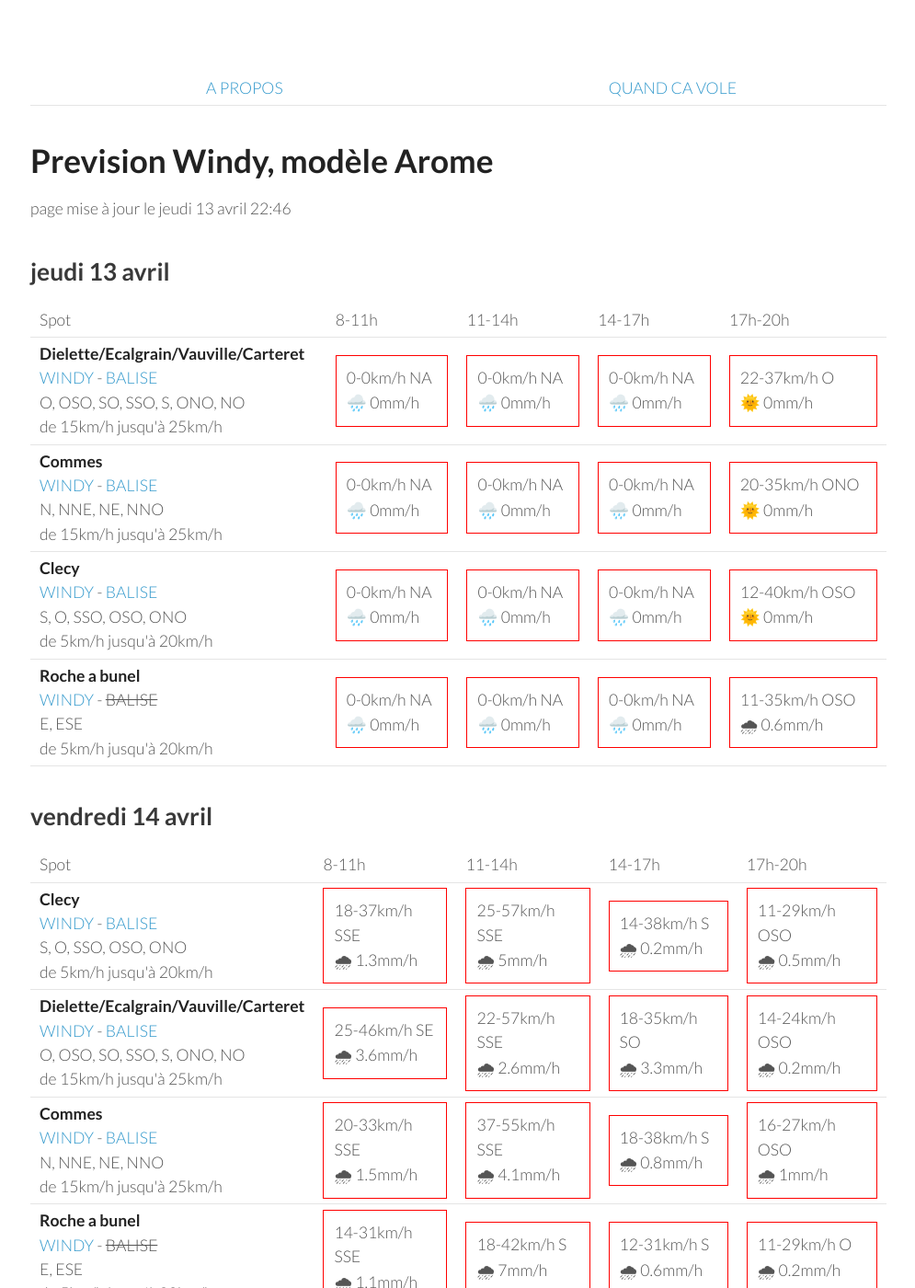
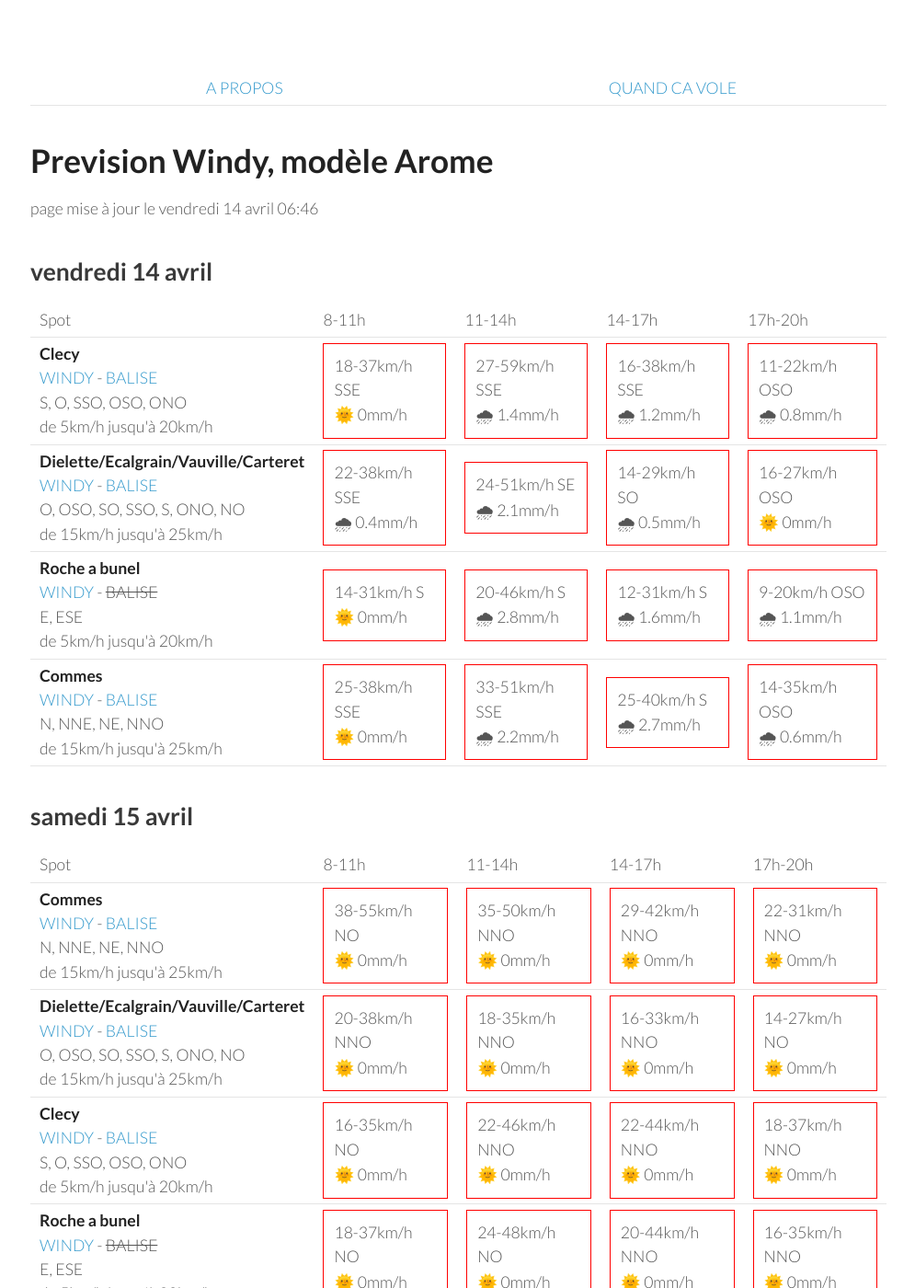
Before and after one commit to parapente-dans-le-nord/parapente-dans-le-nord.github.io, a Jekyll site: the page built from normandie.markdown, in a window 1280 px wide and 1400 px high. Shown: the whole window at 92% size, without its empty margins (25-1020 px from the left). Built offline with Jekyll 4.4.1, drawn with Linux system fonts in a browser that asks for light colours; some of the changed text lies outside the part shown.

Commit message:
update index.markdown

```diff
--- a/normandie.markdown
+++ b/normandie.markdown
@@ -7,60 +7,8 @@ title:  "Tous les spots"
 {: .links}
 
 # Prevision Windy, modèle Arome
-page mise à jour le jeudi 13 avril 22:46
+page mise à jour le vendredi 14 avril 06:46
 
-## jeudi 13 avril
-
-{::nomarkdown}
-<table>
-  <tbody>
-    <tr>
-      <td>Spot</td>
-      <td>8-11h</td>
-      <td>11-14h</td>
-      <td>14-17h</td>
-      <td>17h-20h</td>
-    </tr>
-<tr>
-        <td><strong>Dielette/Ecalgrain/Vauville/Carteret</strong><br><a href="https://windy.com/49.650/-1.856?49.243,-1.856,8">WINDY</a> - <span class=""><a href="http://www.balisemeteo.com/balise.php?idBalise=81">BALISE</a> </span><br> <span class="vent-favorable">O, OSO, SO, SSO, S, ONO, NO</span><br><span class="force-vent">de 15km/h jusqu'à 25km/h</span> </td>
-
-            <td><div class="not-flyable"><p>0-0km/h NA</p><p>🌧️ 0mm/h</p></div></td>
-            <td><div class="not-flyable"><p>0-0km/h NA</p><p>🌧️ 0mm/h</p></div></td>
-            <td><div class="not-flyable"><p>0-0km/h NA</p><p>🌧️ 0mm/h</p></div></td>
-            <td><div class="not-flyable"><p>22-37km/h O</p><p>🌞 0mm/h</p></div></td>
-
-    </tr>
-<tr>
-        <td><strong>Commes</strong><br><a href="https://windy.com/49.346/-0.726?48.936,-0.726,8">WINDY</a> - <span class=""><a href="http://www.balisemeteo.com/balise.php?idBalise=158">BALISE</a> </span><br> <span class="vent-favorable">N, NNE, NE, NNO</span><br><span class="force-vent">de 15km/h jusqu'à 25km/h</span> </td>
-
-            <td><div class="not-flyable"><p>0-0km/h NA</p><p>🌧️ 0mm/h</p></div></td>
-            <td><div class="not-flyable"><p>0-0km/h NA</p><p>🌧️ 0mm/h</p></div></td>
-            <td><div class="not-flyable"><p>0-0km/h NA</p><p>🌧️ 0mm/h</p></div></td>
-            <td><div class="not-flyable"><p>20-35km/h ONO</p><p>🌞 0mm/h</p></div></td>
-
-    </tr>
-<tr>
-        <td><strong>Clecy</strong><br><a href="https://windy.com/48.929/-0.470?48.516,-0.470,8">WINDY</a> - <span class=""><a href="http://www.balisemeteo.com/balise.php?idBalise=122">BALISE</a> </span><br> <span class="vent-favorable">S, O, SSO, OSO, ONO</span><br><span class="force-vent">de 5km/h jusqu'à 20km/h</span> </td>
-
-            <td><div class="not-flyable"><p>0-0km/h NA</p><p>🌧️ 0mm/h</p></div></td>
-            <td><div class="not-flyable"><p>0-0km/h NA</p><p>🌧️ 0mm/h</p></div></td>
-            <td><div class="not-flyable"><p>0-0km/h NA</p><p>🌧️ 0mm/h</p></div></td>
-            <td><div class="not-flyable"><p>12-40km/h OSO</p><p>🌞 0mm/h</p></div></td>
-
-    </tr>
-<tr>
-        <td><strong>Roche a bunel</strong><br><a href="https://windy.com/48.993/-0.499?48.580,-0.499,8">WINDY</a> - <span class="no-balise"> BALISE </span><br> <span class="vent-favorable">E, ESE</span><br><span class="force-vent">de 5km/h jusqu'à 20km/h</span> </td>
-
-            <td><div class="not-flyable"><p>0-0km/h NA</p><p>🌧️ 0mm/h</p></div></td>
-            <td><div class="not-flyable"><p>0-0km/h NA</p><p>🌧️ 0mm/h</p></div></td>
-            <td><div class="not-flyable"><p>0-0km/h NA</p><p>🌧️ 0mm/h</p></div></td>
-            <td><div class="not-flyable"><p>11-35km/h OSO</p><p>🌧 0.6mm/h</p></div></td>
-
-    </tr>
-
-</tbody>
-</table>
-{:/}
 ## vendredi 14 avril
 
 {::nomarkdown}
@@ -76,40 +24,40 @@ page mise à jour le jeudi 13 avril 22:46
 <tr>
         <td><strong>Clecy</strong><br><a href="https://windy.com/48.929/-0.470?48.516,-0.470,8">WINDY</a> - <span class=""><a href="http://www.balisemeteo.com/balise.php?idBalise=122">BALISE</a> </span><br> <span class="vent-favorable">S, O, SSO, OSO, ONO</span><br><span class="force-vent">de 5km/h jusqu'à 20km/h</span> </td>
 
-            <td><div class="not-flyable"><p>18-37km/h SSE</p><p>🌧 1.3mm/h</p></div></td>
-            <td><div class="not-flyable"><p>25-57km/h SSE</p><p>🌧 5mm/h</p></div></td>
-            <td><div class="not-flyable"><p>14-38km/h S</p><p>🌧 0.2mm/h</p></div></td>
-            <td><div class="not-flyable"><p>11-29km/h OSO</p><p>🌧 0.5mm/h</p></div></td>
+            <td><div class="not-flyable"><p>18-37km/h SSE</p><p>🌞 0mm/h</p></div></td>
+            <td><div class="not-flyable"><p>27-59km/h SSE</p><p>🌧 1.4mm/h</p></div></td>
+            <td><div class="not-flyable"><p>16-38km/h SSE</p><p>🌧 1.2mm/h</p></div></td>
+            <td><div class="not-flyable"><p>11-22km/h OSO</p><p>🌧 0.8mm/h</p></div></td>
 
 
     </tr>
 <tr>
         <td><strong>Dielette/Ecalgrain/Vauville/Carteret</strong><br><a href="https://windy.com/49.650/-1.856?49.243,-1.856,8">WINDY</a> - <span class=""><a href="http://www.balisemeteo.com/balise.php?idBalise=81">BALISE</a> </span><br> <span class="vent-favorable">O, OSO, SO, SSO, S, ONO, NO</span><br><span class="force-vent">de 15km/h jusqu'à 25km/h</span> </td>
 
-            <td><div class="not-flyable"><p>25-46km/h SE</p><p>🌧 3.6mm/h</p></div></td>
-            <td><div class="not-flyable"><p>22-57km/h SSE</p><p>🌧 2.6mm/h</p></div></td>
-            <td><div class="not-flyable"><p>18-35km/h SO</p><p>🌧 3.3mm/h</p></div></td>
-            <td><div class="not-flyable"><p>14-24km/h OSO</p><p>🌧 0.2mm/h</p></div></td>
+            <td><div class="not-flyable"><p>22-38km/h SSE</p><p>🌧 0.4mm/h</p></div></td>
+            <td><div class="not-flyable"><p>24-51km/h SE</p><p>🌧 2.1mm/h</p></div></td>
+            <td><div class="not-flyable"><p>14-29km/h SO</p><p>🌧 0.5mm/h</p></div></td>
+            <td><div class="not-flyable"><p>16-27km/h OSO</p><p>🌞 0mm/h</p></div></td>
+
+
+    </tr>
+<tr>
+        <td><strong>Roche a bunel</strong><br><a href="https://windy.com/48.993/-0.499?48.580,-0.499,8">WINDY</a> - <span class="no-balise"> BALISE </span><br> <span class="vent-favorable">E, ESE</span><br><span class="force-vent">de 5km/h jusqu'à 20km/h</span> </td>
+
+            <td><div class="not-flyable"><p>14-31km/h S</p><p>🌞 0mm/h</p></div></td>
+            <td><div class="not-flyable"><p>20-46km/h S</p><p>🌧 2.8mm/h</p></div></td>
+            <td><div class="not-flyable"><p>12-31km/h S</p><p>🌧 1.6mm/h</p></div></td>
+            <td><div class="not-flyable"><p>9-20km/h OSO</p><p>🌧 1.1mm/h</p></div></td>
 
 
     </tr>
 <tr>
         <td><strong>Commes</strong><br><a href="https://windy.com/49.346/-0.726?48.936,-0.726,8">WINDY</a> - <span class=""><a href="http://www.balisemeteo.com/balise.php?idBalise=158">BALISE</a> </span><br> <span class="vent-favorable">N, NNE, NE, NNO</span><br><span class="force-vent">de 15km/h jusqu'à 25km/h</span> </td>
 
-            <td><div class="not-flyable"><p>20-33km/h SSE</p><p>🌧 1.5mm/h</p></div></td>
-            <td><div class="not-flyable"><p>37-55km/h SSE</p><p>🌧 4.1mm/h</p></div></td>
-            <td><div class="not-flyable"><p>18-38km/h S</p><p>🌧 0.8mm/h</p></div></td>
-            <td><div class="not-flyable"><p>16-27km/h OSO</p><p>🌧 1mm/h</p></div></td>
-
-
-    </tr>
-<tr>
-        <td><strong>Roche a bunel</strong><br><a href="https://windy.com/48.993/-0.499?48.580,-0.499,8">WINDY</a> - <span class="no-balise"> BALISE </span><br> <span class="vent-favorable">E, ESE</span><br><span class="force-vent">de 5km/h jusqu'à 20km/h</span> </td>
-
-            <td><div class="not-flyable"><p>14-31km/h SSE</p><p>🌧 1.1mm/h</p></div></td>
-            <td><div class="not-flyable"><p>18-42km/h S</p><p>🌧 7mm/h</p></div></td>
-            <td><div class="not-flyable"><p>12-31km/h S</p><p>🌧 0.6mm/h</p></div></td>
-            <td><div class="not-flyable"><p>11-29km/h O</p><p>🌧 0.2mm/h</p></div></td>
+            <td><div class="not-flyable"><p>25-38km/h SSE</p><p>🌞 0mm/h</p></div></td>
+            <td><div class="not-flyable"><p>33-51km/h SSE</p><p>🌧 2.2mm/h</p></div></td>
+            <td><div class="not-flyable"><p>25-40km/h S</p><p>🌧 2.7mm/h</p></div></td>
+            <td><div class="not-flyable"><p>14-35km/h OSO</p><p>🌧 0.6mm/h</p></div></td>
 
 
     </tr>
@@ -132,30 +80,30 @@ page mise à jour le jeudi 13 avril 22:46
 <tr>
         <td><strong>Commes</strong><br><a href="https://windy.com/49.346/-0.726?48.936,-0.726,8">WINDY</a> - <span class=""><a href="http://www.balisemeteo.com/balise.php?idBalise=158">BALISE</a> </span><br> <span class="vent-favorable">N, NNE, NE, NNO</span><br><span class="force-vent">de 15km/h jusqu'à 25km/h</span> </td>
 
-            <td><div class="not-flyable"><p>42-57km/h NO</p><p>🌞 0mm/h</p></div></td>
-            <td><div class="not-flyable"><p>24-46km/h NNO</p><p>🌞 0mm/h</p></div></td>
-            <td><div class="not-flyable"><p>20-38km/h NNO</p><p>🌞 0mm/h</p></div></td>
-            <td><div class="not-flyable"><p>16-33km/h NNO</p><p>🌞 0mm/h</p></div></td>
+            <td><div class="not-flyable"><p>38-55km/h NO</p><p>🌞 0mm/h</p></div></td>
+            <td><div class="not-flyable"><p>35-50km/h NNO</p><p>🌞 0mm/h</p></div></td>
+            <td><div class="not-flyable"><p>29-42km/h NNO</p><p>🌞 0mm/h</p></div></td>
+            <td><div class="not-flyable"><p>22-31km/h NNO</p><p>🌞 0mm/h</p></div></td>
 
 
     </tr>
 <tr>
         <td><strong>Dielette/Ecalgrain/Vauville/Carteret</strong><br><a href="https://windy.com/49.650/-1.856?49.243,-1.856,8">WINDY</a> - <span class=""><a href="http://www.balisemeteo.com/balise.php?idBalise=81">BALISE</a> </span><br> <span class="vent-favorable">O, OSO, SO, SSO, S, ONO, NO</span><br><span class="force-vent">de 15km/h jusqu'à 25km/h</span> </td>
 
-            <td><div class="not-flyable"><p>22-40km/h NNO</p><p>🌞 0mm/h</p></div></td>
-            <td><div class="not-flyable"><p>20-35km/h NNO</p><p>🌞 0mm/h</p></div></td>
-            <td><div class="not-flyable"><p>16-31km/h NNO</p><p>🌞 0mm/h</p></div></td>
-            <td><div class="not-flyable"><p>12-25km/h NNO</p><p>🌞 0mm/h</p></div></td>
+            <td><div class="not-flyable"><p>20-38km/h NNO</p><p>🌞 0mm/h</p></div></td>
+            <td><div class="not-flyable"><p>18-35km/h NNO</p><p>🌞 0mm/h</p></div></td>
+            <td><div class="not-flyable"><p>16-33km/h NNO</p><p>🌞 0mm/h</p></div></td>
+            <td><div class="not-flyable"><p>14-27km/h NO</p><p>🌞 0mm/h</p></div></td>
 
 
     </tr>
 <tr>
         <td><strong>Clecy</strong><br><a href="https://windy.com/48.929/-0.470?48.516,-0.470,8">WINDY</a> - <span class=""><a href="http://www.balisemeteo.com/balise.php?idBalise=122">BALISE</a> </span><br> <span class="vent-favorable">S, O, SSO, OSO, ONO</span><br><span class="force-vent">de 5km/h jusqu'à 20km/h</span> </td>
 
-            <td><div class="not-flyable"><p>16-37km/h NO</p><p>🌞 0mm/h</p></div></td>
-            <td><div class="not-flyable"><p>24-50km/h NNO</p><p>🌧 0.2mm/h</p></div></td>
-            <td><div class="not-flyable"><p>18-48km/h NNO</p><p>🌞 0mm/h</p></div></td>
-            <td><div class="not-flyable"><p>16-40km/h NNO</p><p>🌞 0mm/h</p></div></td>
+            <td><div class="not-flyable"><p>16-35km/h NO</p><p>🌞 0mm/h</p></div></td>
+            <td><div class="not-flyable"><p>22-46km/h NNO</p><p>🌞 0mm/h</p></div></td>
+            <td><div class="not-flyable"><p>22-44km/h NNO</p><p>🌞 0mm/h</p></div></td>
+            <td><div class="not-flyable"><p>18-37km/h NNO</p><p>🌞 0mm/h</p></div></td>
 
 
     </tr>
@@ -163,9 +111,9 @@ page mise à jour le jeudi 13 avril 22:46
         <td><strong>Roche a bunel</strong><br><a href="https://windy.com/48.993/-0.499?48.580,-0.499,8">WINDY</a> - <span class="no-balise"> BALISE </span><br> <span class="vent-favorable">E, ESE</span><br><span class="force-vent">de 5km/h jusqu'à 20km/h</span> </td>
 
             <td><div class="not-flyable"><p>18-37km/h NO</p><p>🌞 0mm/h</p></div></td>
-            <td><div class="not-flyable"><p>24-50km/h NNO</p><p>🌧 0.2mm/h</p></div></td>
-            <td><div class="not-flyable"><p>18-48km/h NNO</p><p>🌧 0.2mm/h</p></div></td>
-            <td><div class="not-flyable"><p>16-38km/h NNO</p><p>🌧 0.2mm/h</p></div></td>
+            <td><div class="not-flyable"><p>24-48km/h NO</p><p>🌞 0mm/h</p></div></td>
+            <td><div class="not-flyable"><p>20-44km/h NNO</p><p>🌞 0mm/h</p></div></td>
+            <td><div class="not-flyable"><p>16-35km/h NNO</p><p>🌞 0mm/h</p></div></td>
 
 
     </tr>
@@ -190,36 +138,36 @@ page mise à jour le jeudi 13 avril 22:46
 
             <td><div class="not-flyable"><p>5-11km/h OSO</p><p>🌞 0mm/h</p></div></td>
             <td><div class="not-flyable"><p>5-12km/h ONO</p><p>🌞 0mm/h</p></div></td>
-            <td><div class="not-flyable"><p>9-18km/h N</p><p>🌞 0mm/h</p></div></td>
-            <td><div class="not-flyable"><p>12-24km/h NE</p><p>🌞 0mm/h</p></div></td>
+            <td><div class="not-flyable"><p>9-16km/h N</p><p>🌞 0mm/h</p></div></td>
+            <td><div class="not-flyable"><p>9-18km/h NNE</p><p>🌞 0mm/h</p></div></td>
 
 
     </tr>
 <tr>
         <td><strong>Dielette/Ecalgrain/Vauville/Carteret</strong><br><a href="https://windy.com/49.650/-1.856?49.243,-1.856,8">WINDY</a> - <span class=""><a href="http://www.balisemeteo.com/balise.php?idBalise=81">BALISE</a> </span><br> <span class="vent-favorable">O, OSO, SO, SSO, S, ONO, NO</span><br><span class="force-vent">de 15km/h jusqu'à 25km/h</span> </td>
 
-            <td><div class="not-flyable"><p>5-9km/h S</p><p>🌞 0mm/h</p></div></td>
-            <td><div class="not-flyable"><p>5-11km/h SSO</p><p>🌞 0mm/h</p></div></td>
-            <td><div class="not-flyable"><p>7-16km/h OSO</p><p>🌞 0mm/h</p></div></td>
-            <td><div class="not-flyable"><p>7-16km/h NNO</p><p>🌞 0mm/h</p></div></td>
+            <td><div class="not-flyable"><p>5-7km/h SSO</p><p>🌞 0mm/h</p></div></td>
+            <td><div class="not-flyable"><p>7-11km/h SO</p><p>🌞 0mm/h</p></div></td>
+            <td><div class="not-flyable"><p>9-16km/h O</p><p>🌞 0mm/h</p></div></td>
+            <td><div class="not-flyable"><p>5-18km/h NO</p><p>🌞 0mm/h</p></div></td>
 
 
     </tr>
 <tr>
         <td><strong>Roche a bunel</strong><br><a href="https://windy.com/48.993/-0.499?48.580,-0.499,8">WINDY</a> - <span class="no-balise"> BALISE </span><br> <span class="vent-favorable">E, ESE</span><br><span class="force-vent">de 5km/h jusqu'à 20km/h</span> </td>
 
-            <td><div class="not-flyable"><p>5-11km/h NO</p><p>🌞 0mm/h</p></div></td>
-            <td><div class="not-flyable"><p>3-12km/h N</p><p>🌞 0mm/h</p></div></td>
-            <td><div class="not-flyable"><p>5-16km/h NNE</p><p>🌞 0mm/h</p></div></td>
-            <td><div class="not-flyable"><p>9-20km/h NNE</p><p>🌞 0mm/h</p></div></td>
+            <td><div class="not-flyable"><p>5-11km/h ONO</p><p>🌞 0mm/h</p></div></td>
+            <td><div class="not-flyable"><p>5-14km/h N</p><p>🌞 0mm/h</p></div></td>
+            <td><div class="not-flyable"><p>7-18km/h NNE</p><p>🌞 0mm/h</p></div></td>
+            <td><div class="not-flyable"><p>7-20km/h NNE</p><p>🌞 0mm/h</p></div></td>
 
 
     </tr>
 <tr>
         <td><strong>Clecy</strong><br><a href="https://windy.com/48.929/-0.470?48.516,-0.470,8">WINDY</a> - <span class=""><a href="http://www.balisemeteo.com/balise.php?idBalise=122">BALISE</a> </span><br> <span class="vent-favorable">S, O, SSO, OSO, ONO</span><br><span class="force-vent">de 5km/h jusqu'à 20km/h</span> </td>
 
-            <td><div class="not-flyable"><p>3-11km/h NO</p><p>🌞 0mm/h</p></div></td>
-            <td><div class="not-flyable"><p>3-12km/h N</p><p>🌞 0mm/h</p></div></td>
+            <td><div class="not-flyable"><p>3-11km/h ONO</p><p>🌞 0mm/h</p></div></td>
+            <td><div class="not-flyable"><p>5-14km/h N</p><p>🌞 0mm/h</p></div></td>
             <td><div class="not-flyable"><p>5-16km/h NNE</p><p>🌞 0mm/h</p></div></td>
             <td><div class="not-flyable"><p>7-20km/h NNE</p><p>🌞 0mm/h</p></div></td>
 
@@ -242,9 +190,19 @@ page mise à jour le jeudi 13 avril 22:46
       <td>17h-20h</td>
     </tr>
 <tr>
+        <td><strong>Clecy</strong><br><a href="https://windy.com/48.929/-0.470?48.516,-0.470,8">WINDY</a> - <span class=""><a href="http://www.balisemeteo.com/balise.php?idBalise=122">BALISE</a> </span><br> <span class="vent-favorable">S, O, SSO, OSO, ONO</span><br><span class="force-vent">de 5km/h jusqu'à 20km/h</span> </td>
+
+            <td><div class="not-flyable"><p>5-12km/h NE</p><p>🌞 0mm/h</p></div></td>
+            <td><div class="not-flyable"><p>7-20km/h NE</p><p>🌞 0mm/h</p></div></td>
+            <td><div class="not-flyable"><p>11-27km/h NE</p><p>🌞 0mm/h</p></div></td>
+            <td><div class="not-flyable"><p>14-33km/h NNE</p><p>🌞 0mm/h</p></div></td>
+
+
+    </tr>
+<tr>
         <td><strong>Roche a bunel</strong><br><a href="https://windy.com/48.993/-0.499?48.580,-0.499,8">WINDY</a> - <span class="no-balise"> BALISE </span><br> <span class="vent-favorable">E, ESE</span><br><span class="force-vent">de 5km/h jusqu'à 20km/h</span> </td>
 
-            <td><div class="flyable"><p>5-11km/h E</p><p>🌞 0mm/h</p></div></td>
+            <td><div class="not-flyable"><p>5-12km/h NE</p><p>🌞 0mm/h</p></div></td>
             <td><div class="not-flyable"><p>7-20km/h NE</p><p>🌞 0mm/h</p></div></td>
             <td><div class="not-flyable"><p>11-25km/h NE</p><p>🌞 0mm/h</p></div></td>
             <td><div class="not-flyable"><p>16-35km/h NNE</p><p>🌞 0mm/h</p></div></td>
@@ -252,20 +210,10 @@ page mise à jour le jeudi 13 avril 22:46
 
     </tr>
 <tr>
-        <td><strong>Clecy</strong><br><a href="https://windy.com/48.929/-0.470?48.516,-0.470,8">WINDY</a> - <span class=""><a href="http://www.balisemeteo.com/balise.php?idBalise=122">BALISE</a> </span><br> <span class="vent-favorable">S, O, SSO, OSO, ONO</span><br><span class="force-vent">de 5km/h jusqu'à 20km/h</span> </td>
-
-            <td><div class="not-flyable"><p>5-11km/h E</p><p>🌞 0mm/h</p></div></td>
-            <td><div class="not-flyable"><p>7-20km/h NE</p><p>🌞 0mm/h</p></div></td>
-            <td><div class="not-flyable"><p>11-27km/h NE</p><p>🌞 0mm/h</p></div></td>
-            <td><div class="not-flyable"><p>14-33km/h NNE</p><p>🌞 0mm/h</p></div></td>
-
-
-    </tr>
-<tr>
         <td><strong>Dielette/Ecalgrain/Vauville/Carteret</strong><br><a href="https://windy.com/49.650/-1.856?49.243,-1.856,8">WINDY</a> - <span class=""><a href="http://www.balisemeteo.com/balise.php?idBalise=81">BALISE</a> </span><br> <span class="vent-favorable">O, OSO, SO, SSO, S, ONO, NO</span><br><span class="force-vent">de 15km/h jusqu'à 25km/h</span> </td>
 
             <td><div class="not-flyable"><p>11-16km/h E</p><p>🌞 0mm/h</p></div></td>
-            <td><div class="not-flyable"><p>14-22km/h E</p><p>🌞 0mm/h</p></div></td>
+            <td><div class="not-flyable"><p>14-20km/h E</p><p>🌞 0mm/h</p></div></td>
             <td><div class="not-flyable"><p>16-24km/h ENE</p><p>🌞 0mm/h</p></div></td>
             <td><div class="not-flyable"><p>20-27km/h ENE</p><p>🌞 0mm/h</p></div></td>
 
@@ -274,8 +222,8 @@ page mise à jour le jeudi 13 avril 22:46
 <tr>
         <td><strong>Commes</strong><br><a href="https://windy.com/49.346/-0.726?48.936,-0.726,8">WINDY</a> - <span class=""><a href="http://www.balisemeteo.com/balise.php?idBalise=158">BALISE</a> </span><br> <span class="vent-favorable">N, NNE, NE, NNO</span><br><span class="force-vent">de 15km/h jusqu'à 25km/h</span> </td>
 
-            <td><div class="not-flyable"><p>5-12km/h SE</p><p>🌞 0mm/h</p></div></td>
-            <td><div class="not-flyable"><p>11-20km/h ENE</p><p>🌞 0mm/h</p></div></td>
+            <td><div class="not-flyable"><p>7-12km/h ESE</p><p>🌞 0mm/h</p></div></td>
+            <td><div class="not-flyable"><p>9-18km/h ENE</p><p>🌞 0mm/h</p></div></td>
             <td><div class="not-flyable"><p>12-24km/h NE</p><p>🌞 0mm/h</p></div></td>
             <td><div class="not-flyable"><p>18-31km/h NE</p><p>🌞 0mm/h</p></div></td>
 
```
